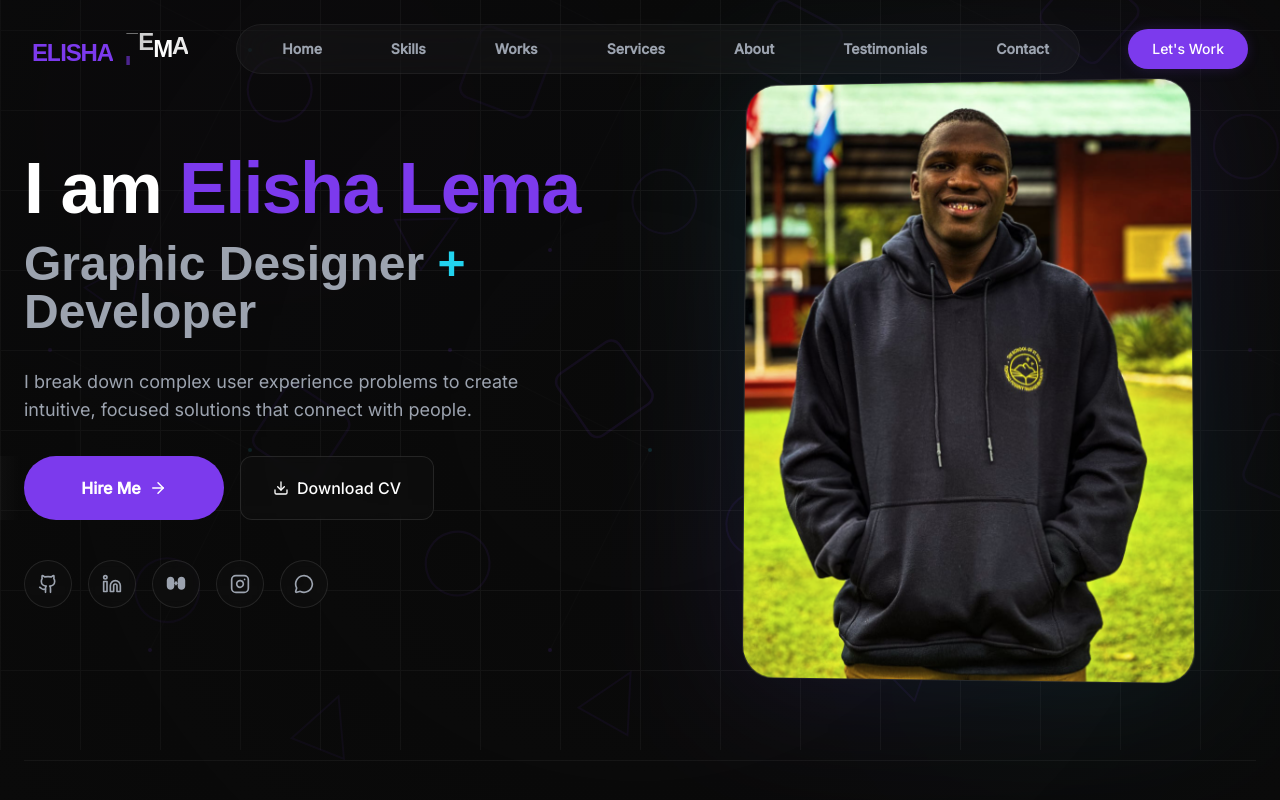
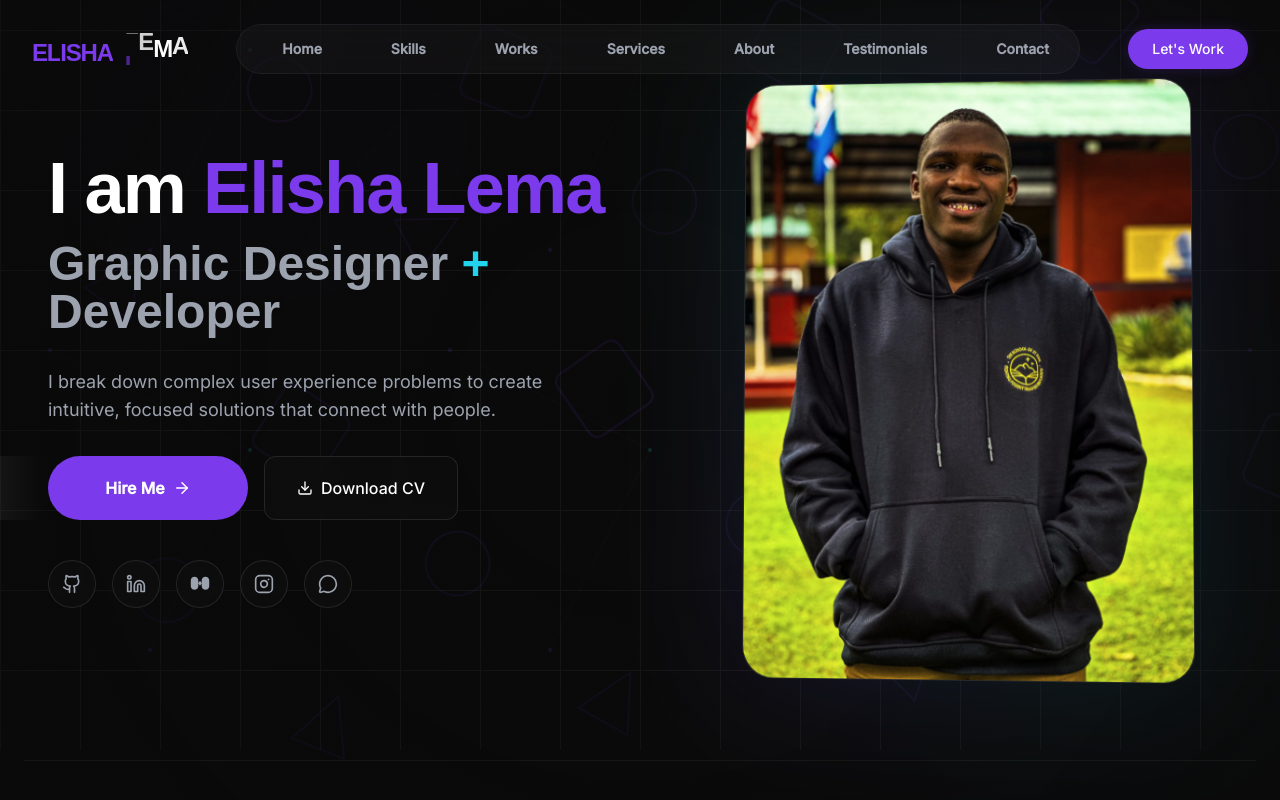
Before and after one commit to Lemar812/Elisha-Lema-Portfolio, a React (Vite) app: page / in a window 1280 px wide. Shown: the top 800 px of the page. Built offline with nearby package versions, Linux system fonts and the light colour scheme; a web font is replaced by a local one.

Commit message:
Add left padding to hero content

```diff
--- a/src/components/Hero.tsx
+++ b/src/components/Hero.tsx
@@ -19,7 +19,7 @@ export default function Hero() {
                         variants={staggerContainer}
                         initial="hidden"
                         animate="visible"
-                        className="space-y-6 md:space-y-8 text-center lg:text-left order-2 lg:order-1 lg:pr-4"
+                        className="space-y-6 md:space-y-8 text-center lg:text-left order-2 lg:order-1 lg:pr-4 lg:pl-6"
                     >
                         <motion.div variants={staggerItem} className="space-y-4">
                             <h1 className="text-4xl sm:text-5xl md:text-7xl font-bold font-satoshi leading-[1.1] text-white tracking-tight">
```
